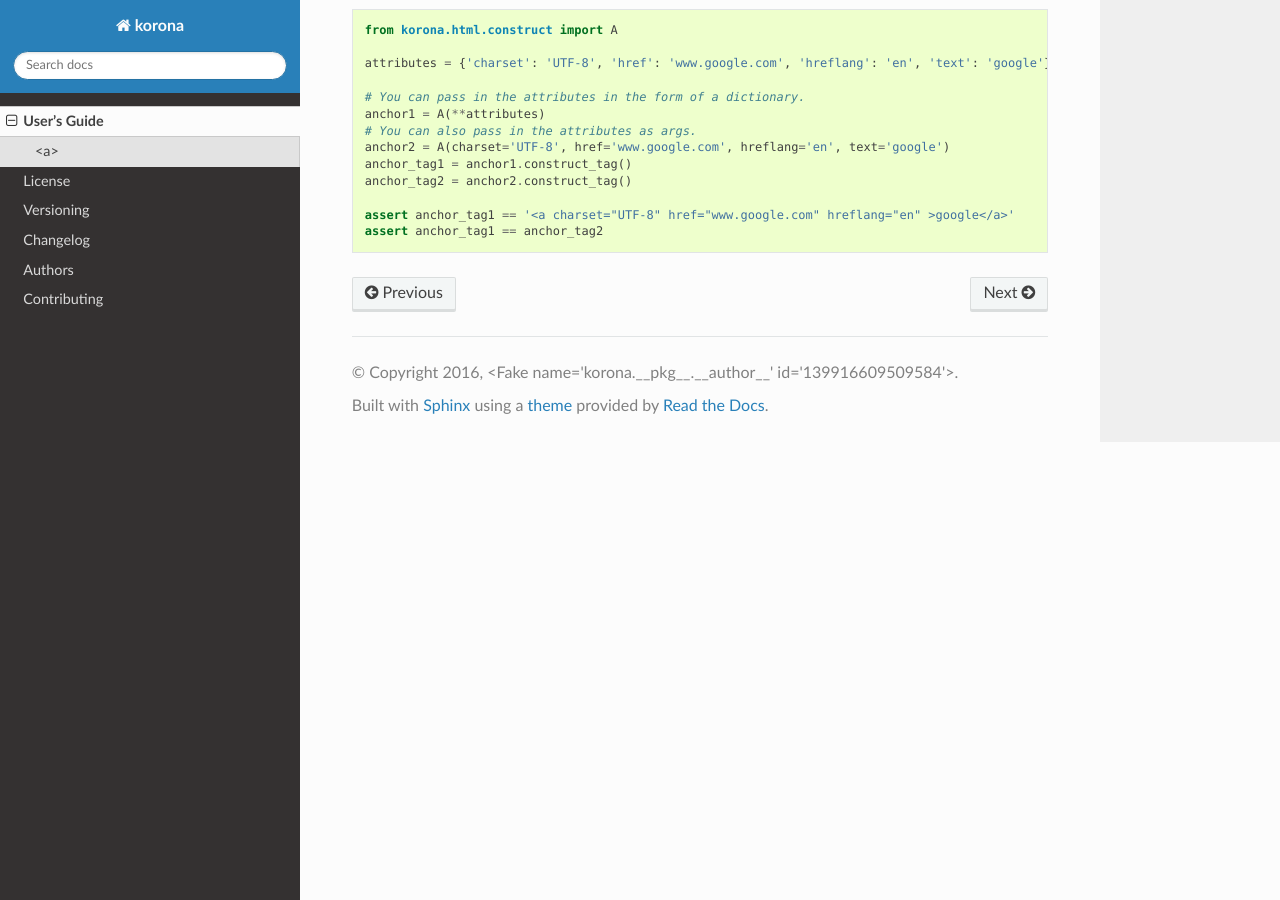
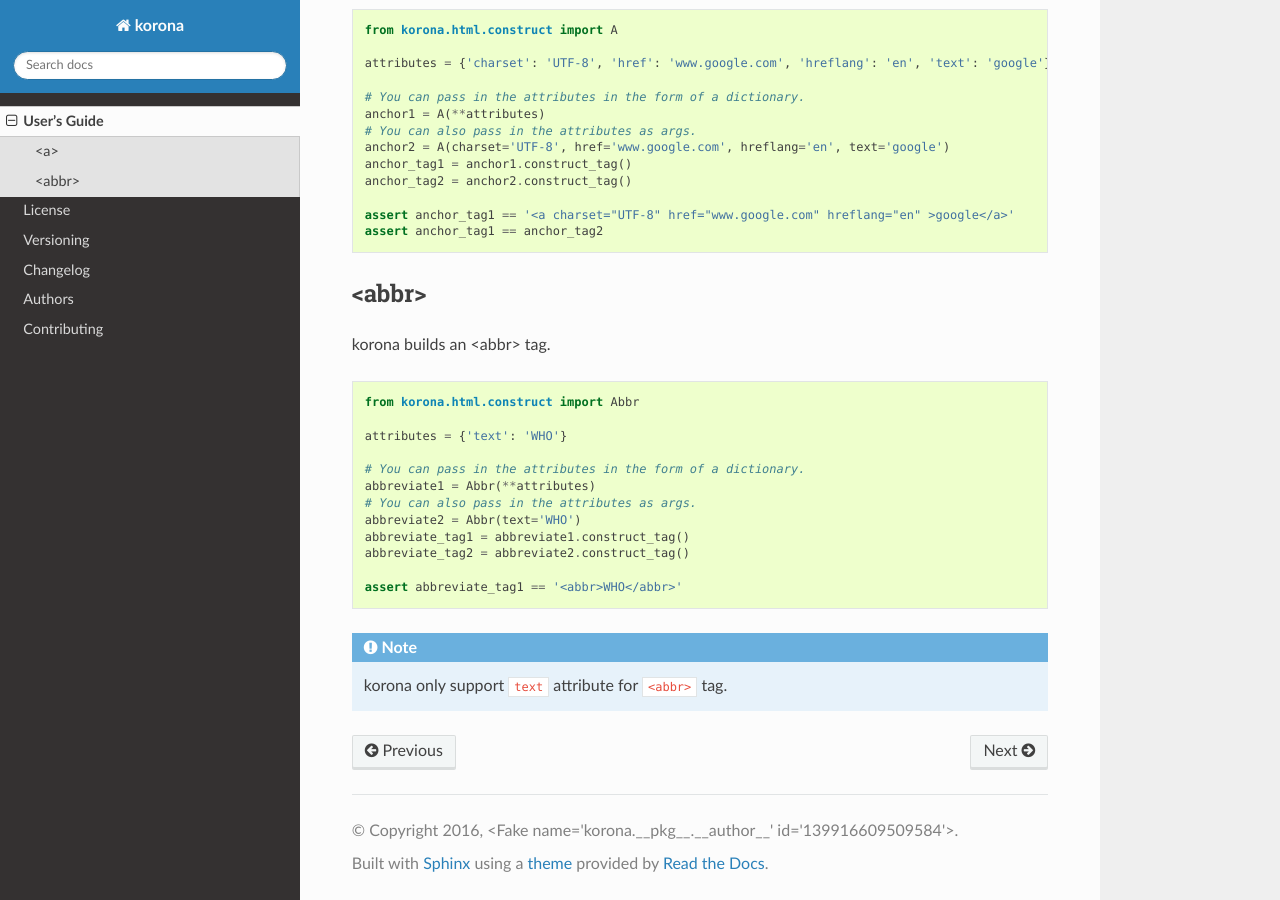
Before and after one commit to bharadwajyarlagadda/korona, a Sphinx documentation site: the page built from docs/guide.rst, in a window 1280 px wide and 900 px high, scrolled down 723 px. Built offline with Sphinx 7.4.7 and the Read the Docs theme 2.0.0, drawn with Linux system fonts in a browser that asks for light colours; the version number could not be read and is left out.

Commit message:
Added documentation for <abbr> tag

```diff
--- a/docs/guide.rst
+++ b/docs/guide.rst
@@ -40,3 +40,27 @@
 
     assert anchor_tag1 == '<a charset="UTF-8" href="www.google.com" hreflang="en" >google</a>'
     assert anchor_tag1 == anchor_tag2
+
+
+<abbr>
+------
+
+korona builds an <abbr> tag.
+
+.. code-block:: python
+
+    from korona.html.construct import Abbr
+
+    attributes = {'text': 'WHO'}
+
+    # You can pass in the attributes in the form of a dictionary.
+    abbreviate1 = Abbr(**attributes)
+    # You can also pass in the attributes as args.
+    abbreviate2 = Abbr(text='WHO')
+    abbreviate_tag1 = abbreviate1.construct_tag()
+    abbreviate_tag2 = abbreviate2.construct_tag()
+
+    assert abbreviate_tag1 == '<abbr>WHO</abbr>'
+
+
+.. note:: korona only support ``text`` attribute for ``<abbr>`` tag.
```
